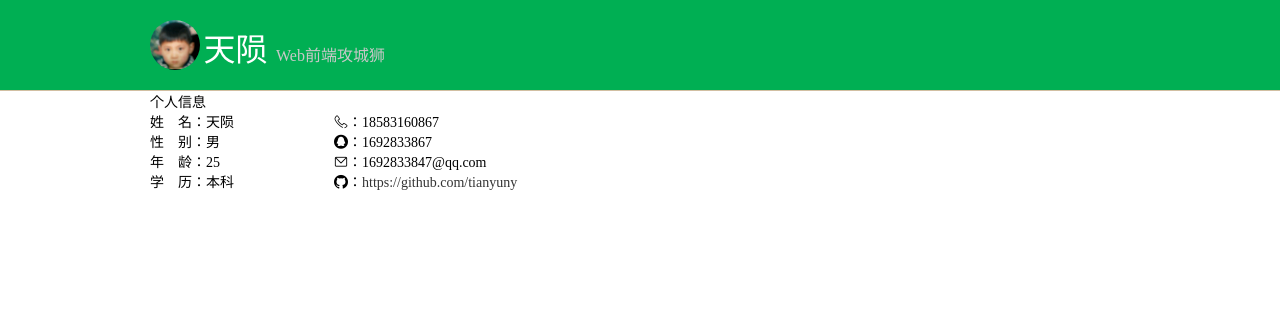
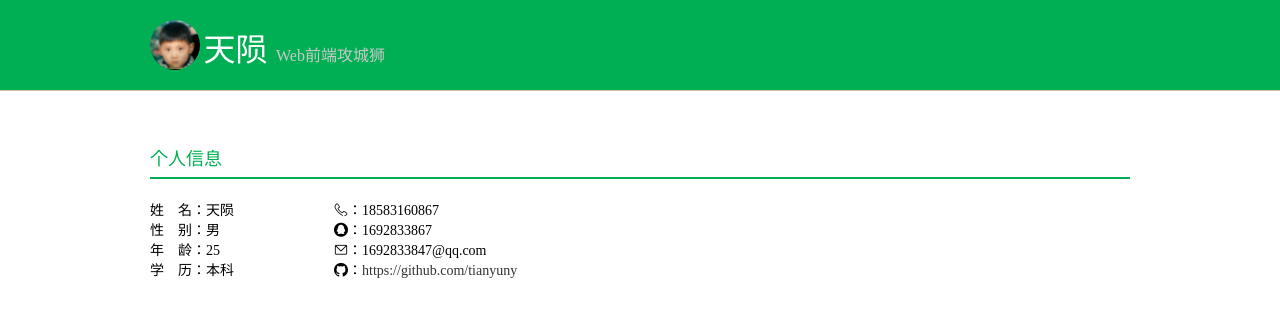
Before and after one commit to tianyuny/IFE, a plain HTML site: page lingjichuxueyuan/task2/resume/index.html in a window 1280 px wide. Drawn offline with Linux system fonts and the light colour scheme.

Commit message:
IFE 零基础学院第二天 小修改22018-4-25 17:40:11

```diff
--- a/lingjichuxueyuan/task2/resume/css/index.css
+++ b/lingjichuxueyuan/task2/resume/css/index.css
@@ -61,7 +61,7 @@ body { font-size: 14px;}
 
 
 /* main区域小标题组件 */
-.ui-title {
+.u-title {
     margin-bottom: 20px;
     padding-top: 50px;
     line-height: 2em;
```
